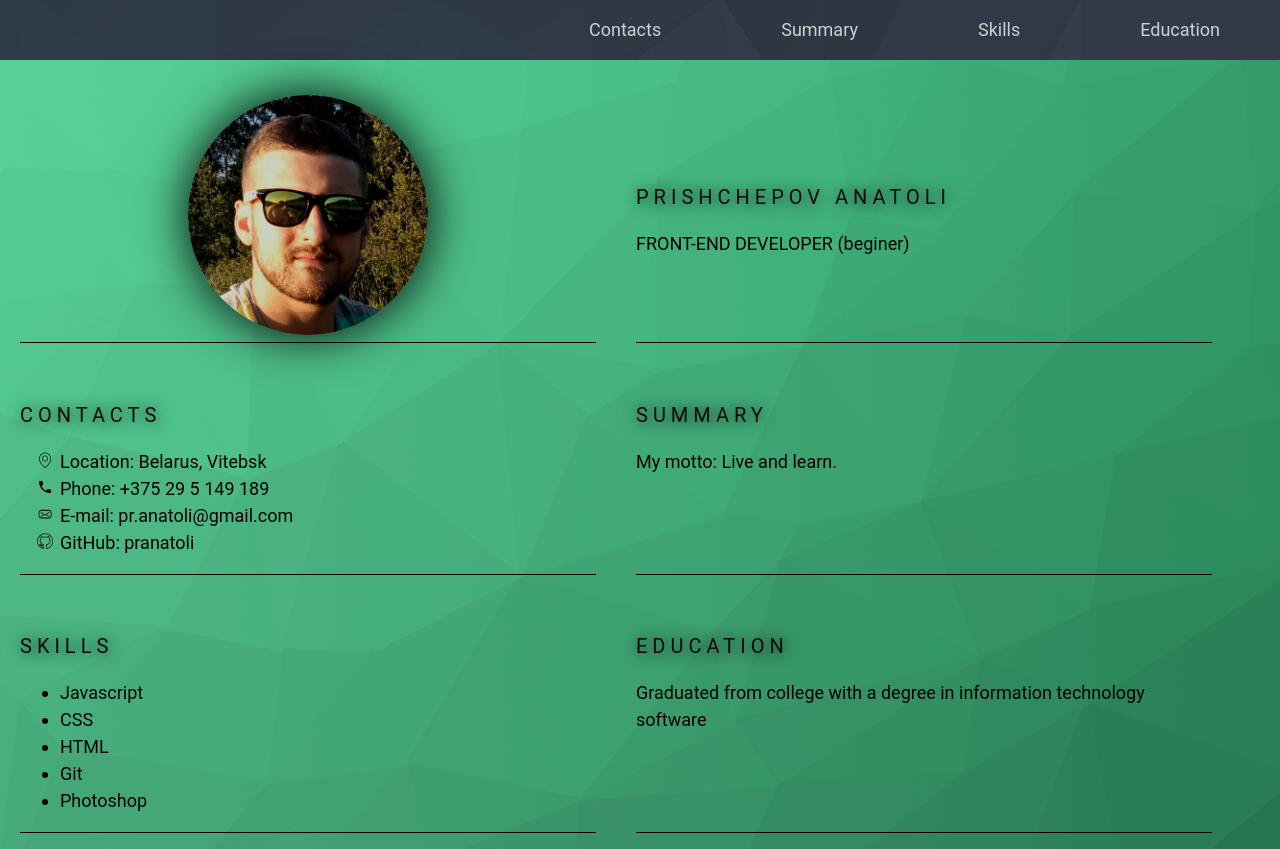
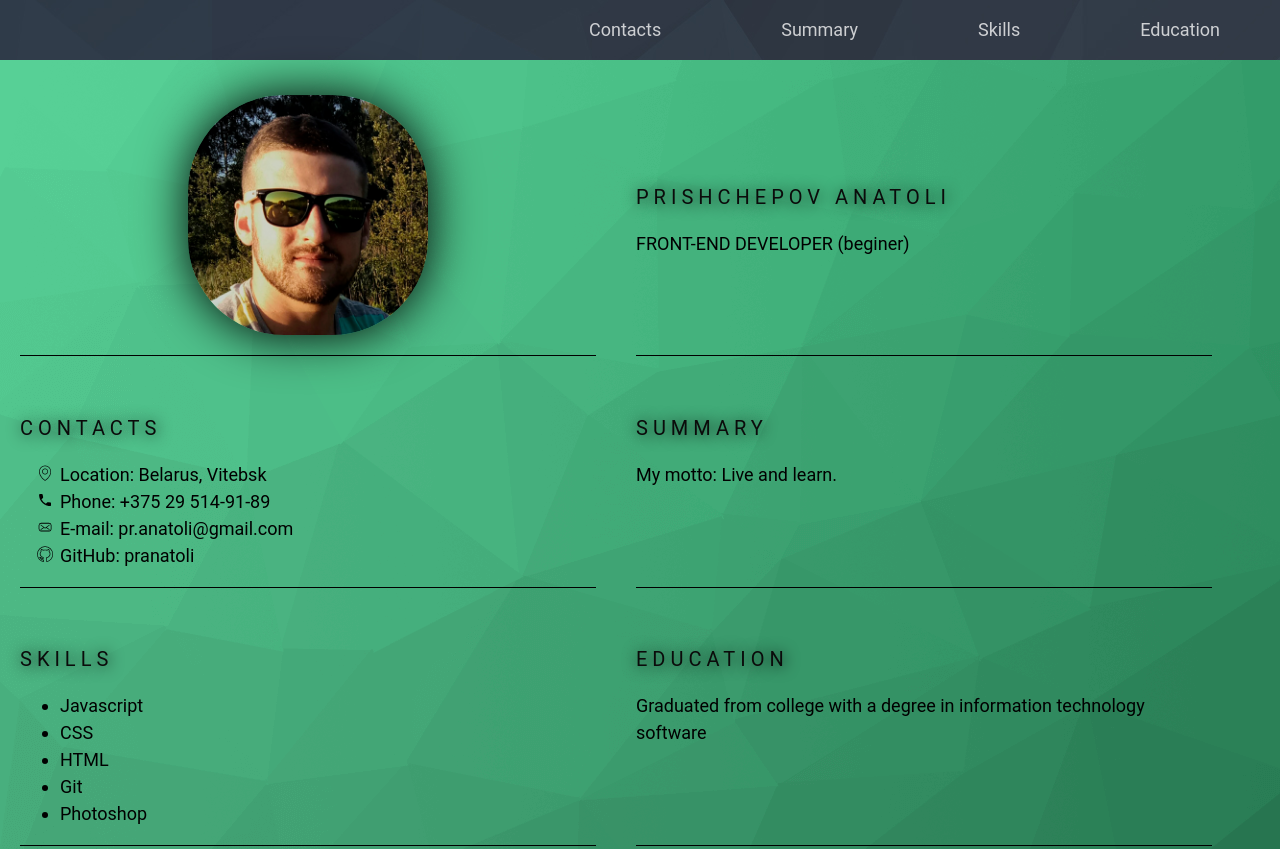
Before and after one commit to pranatoli/cv-2022Q2, a plain HTML site: page index.html in a window 1280 px wide. Shown: the top 849 px of the page. Drawn offline with Linux system fonts and the light colour scheme.

Commit message:
fix: change for validity

```diff
--- a/index.html
+++ b/index.html
@@ -25,7 +25,7 @@
     </header>
     <main>
         <div class="container main-container">
-            <section class="section section-avatar" id="avatar"><img src="assets/img/avatar.png" alt="avatar"></section>
+            <div class="section section-avatar" id="avatar"><img src="assets/img/avatar.png" alt="avatar"></div>
             <section class="section section-profile" id="profile">
                 <h1 class="section-title">PRISHCHEPOV ANATOLI</h1>
                 <p> FRONT-END DEVELOPER (beginer)</p>
@@ -34,7 +34,7 @@
                 <h2 class="section-title">CONTACTS</h2>
                 <ul>
                     <li class="contact-list location">Location: Belarus, Vitebsk</li>
-                    <li class="contact-list phone">Phone: <a href="tel:+375295149189" class="link">+375 29 5 149 189</a>
+                    <li class="contact-list phone">Phone: <a href="tel:+375295149189" class="link">+375 29 514-91-89</a>
                     </li>
                     <li class="contact-list mail">E-mail: <a href="mailto:" class="link">pr.anatoli@gmail.com</a></li>
                     <li class="contact-list github">GitHub: <a href="https://github.com/pranatoli" class="link"
--- a/style.css
+++ b/style.css
@@ -82,12 +82,14 @@ body {
 .section-avatar img {
     width: 240px;
     height: 24gi0px;
-    border-radius: 500px;
+    border-radius: 40%;
     box-shadow: 0 0 50px rgb(0, 0, 0);
 }
 
-section.section-avatar {
-    text-align: center;
+.section.section-avatar {
+    display: flex;
+    justify-content: space-around;
+    padding-bottom: 20px;
 }
 
 .section {
```
